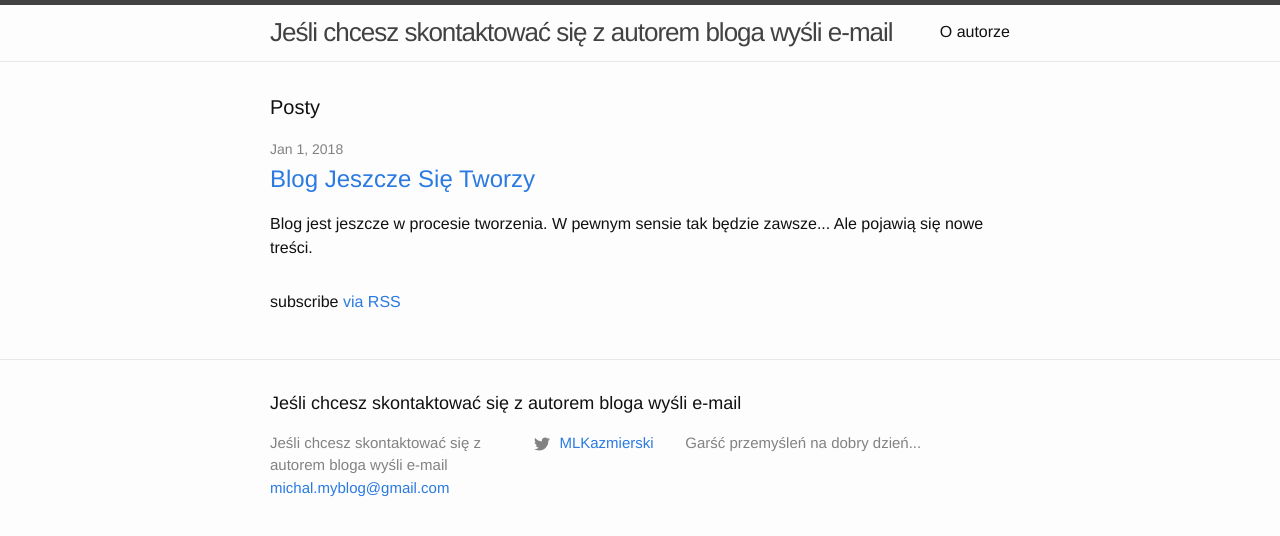
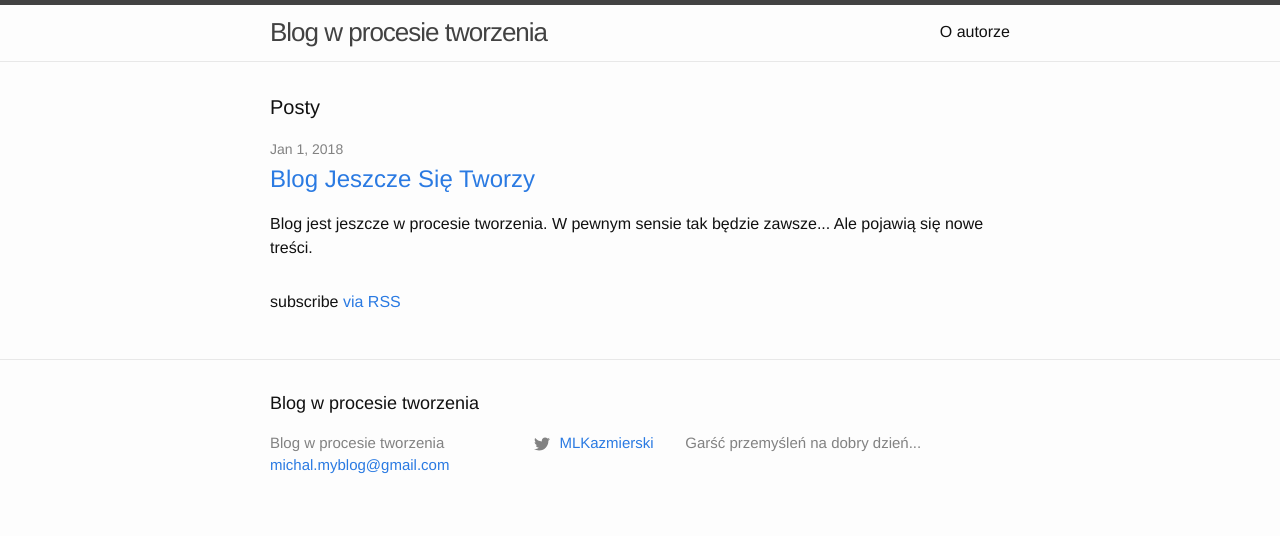
Before and after one commit to kazmiermik/kazmiermik.github.io, a Jekyll site: the page built from index.md, in a window 1280 px wide. Shown: the top 536 px of the page. Built offline with Jekyll 4.4.1, drawn with Linux system fonts in a browser that asks for light colours.

Commit message:
Update _config.yml

```diff
--- a/_config.yml
+++ b/_config.yml
@@ -13,7 +13,7 @@
 # you will see them accessed via {{ site.title }}, {{ site.email }}, and so on.
 # You can create any custom variable you would like, and they will be accessible
 # in the templates via {{ site.myvariable }}.
-title: Jeśli chcesz skontaktować się z autorem bloga wyśli e-mail
+title: Blog w procesie tworzenia
 email: michal.myblog@gmail.com
 description: > # this means to ignore newlines until "baseurl:"
     Garść przemyśleń na dobry dzień...
```
